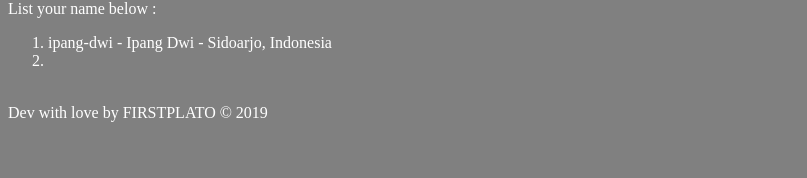
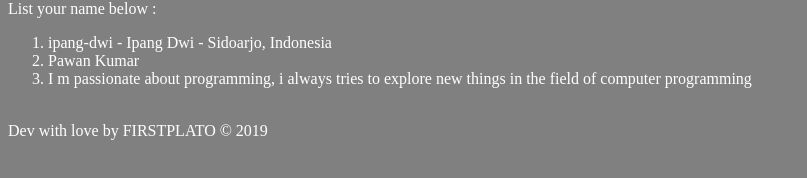
Before and after one commit to PawanKumar145/hacktoberfest2019-1, a plain HTML site: page index.html in a window 1280 px wide. Shown: the part 326-504 px from the top of the page, without its empty margins (0-807 px from the left). Drawn offline with Linux system fonts and the light colour scheme.

Commit message:
Update index.html

```diff
--- a/index.html
+++ b/index.html
@@ -4,7 +4,9 @@
 <br>List your name below :
 <ol>
 <li>ipang-dwi - Ipang Dwi - Sidoarjo, Indonesia</li>
-<li><!-- copy this line, paste below this line and place your data here --></li>
+<li><a herf="https://githhub.com/PawanKumar145">Pawan Kumar</a></li>
+<li>I m passionate about programming, i always tries to explore new things in the field of computer programming</li>
+
 </ol>
 <!-- Don't delete this line and all lines after it -->
 <br>Dev with love by FIRSTPLATO &copy; 2019
```
